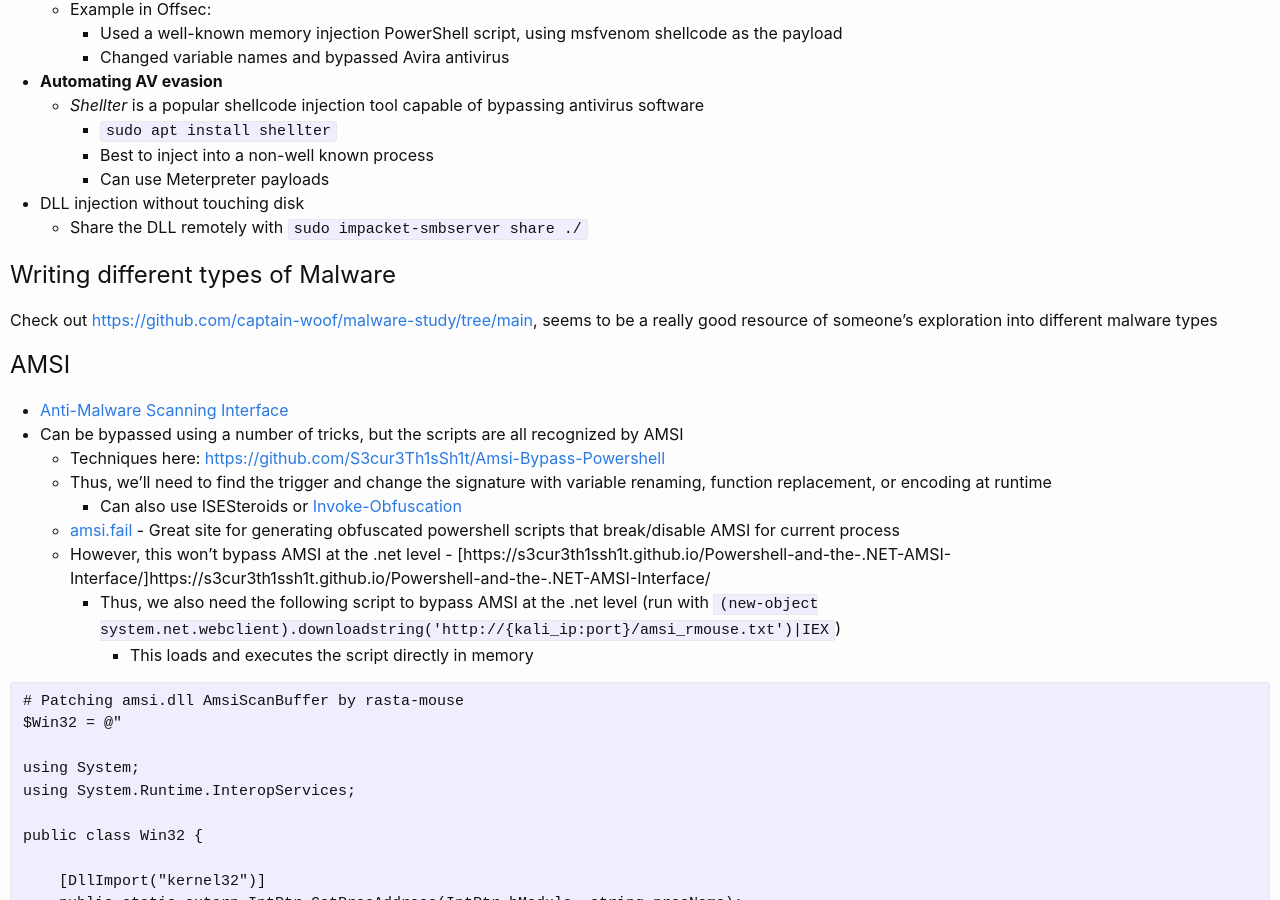
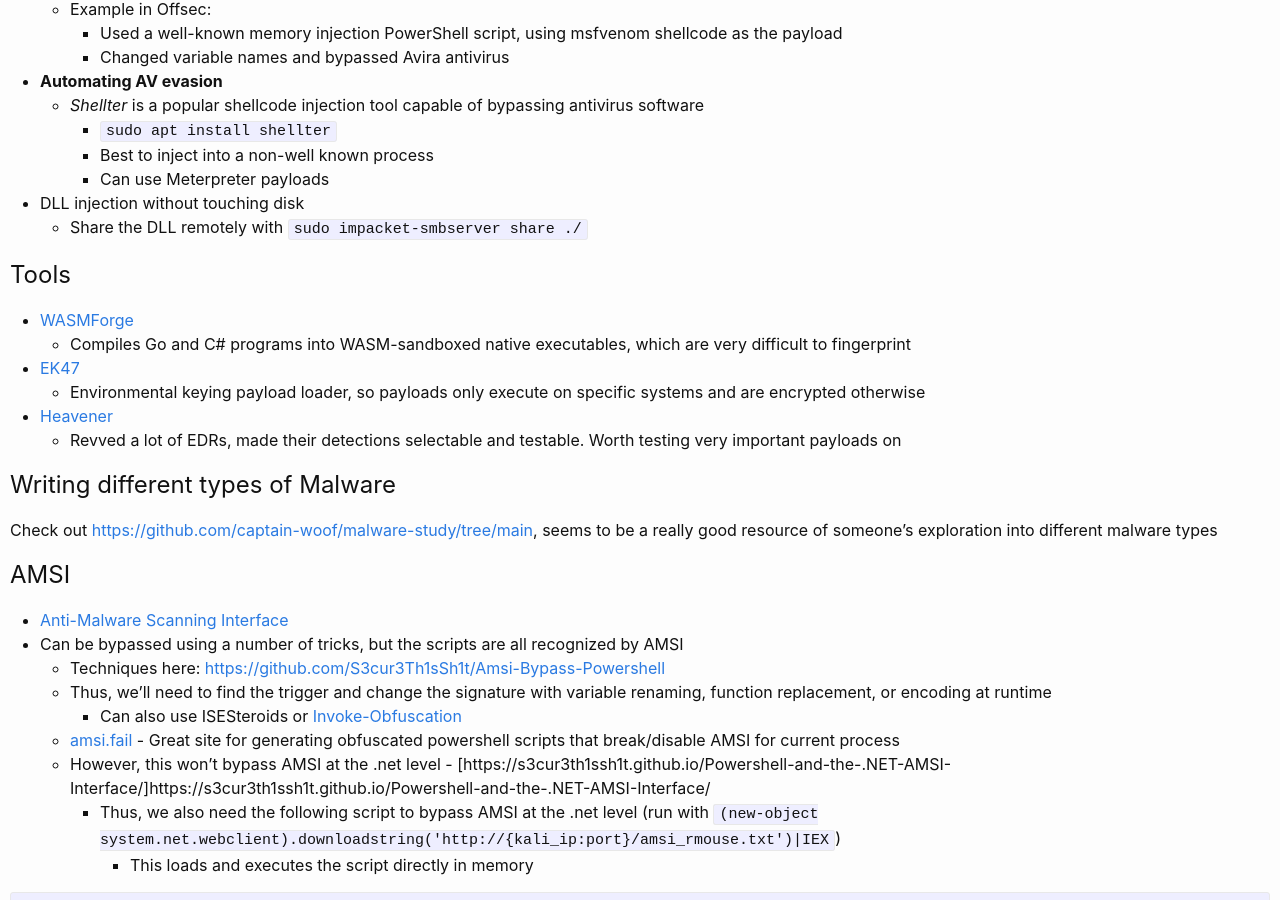
Before and after one commit to KhaelK138/KhaelK138.github.io, a Jekyll site: the page built from markdown/AntivirusEvasion.md, in a window 1280 px wide and 900 px high, scrolled down 1881 px. Built offline with Jekyll 4.4.1, drawn with Linux system fonts in a browser that asks for light colours; our own code applies the rules of GitHub Pages for plain Markdown files.

Commit message:
small other updates

```diff
--- a/markdown/AntivirusEvasion.md
+++ b/markdown/AntivirusEvasion.md
@@ -82,6 +82,14 @@
         - Can use Meterpreter payloads
 - DLL injection without touching disk
     - Share the DLL remotely with `sudo impacket-smbserver share ./`
+
+## Tools
+- [WASMForge](https://github.com/praetorian-inc/wasmforge)
+  - Compiles Go and C# programs into WASM-sandboxed native executables, which are very difficult to fingerprint
+- [EK47](https://gitlab.com/KevinJClark/ek47)
+  - Environmental keying payload loader, so payloads only execute on specific systems and are encrypted otherwise
+- [Heavener](https://blog.otterpwn.com/projects/heavener)
+  - Revved a lot of EDRs, made their detections selectable and testable. Worth testing very important payloads on
 
 ## Writing different types of Malware
 
--- a/notes.html
+++ b/notes.html
@@ -128,13 +128,13 @@
     <li><a href="./markdown/webappnotes/Clickjacking.html">Clickjacking</a></li>
     <li><a href="./markdown/webappnotes/CommandInjection.html">Command Injection & Reverse Shells</a></li>
     <li><a href="./markdown/webappnotes/CSRF.html">Cross-site Request Forgery</a></li>
-    <li><a href="./markdown/webappnotes/XSS.html">Cross-site Scripting</a></li>
     <li><a href="./markdown/webappnotes/DependencyConfusion.html">Dependency Confusion</a></li>
     <li><a href="./markdown/webappnotes/GraphQL.html">GraphQL</a></li>
     <li><a href="./markdown/webappnotes/LLMs.html">Testing LLMs</a></li>
     <li><a href="./markdown/webappnotes/PathTraversal.html">Path Traversal Attacks</a></li>
     <li><a href="./markdown/webappnotes/SQLi.html">SQL Injection</a></li>
     <li><a href="./markdown/webappnotes/Websockets.html">Testing Websockets</a></li>
+    <li><a href="./markdown/webappnotes/XSS.html">XSS</a></li>
     <li><a href="./markdown/webappnotes/miscellaneous.html">Miscellaneous Web Notes</a></li>
 
   </ul>
```
Also changed, not shown: markdown/ADExploitation.md (+3 -1 lines).
